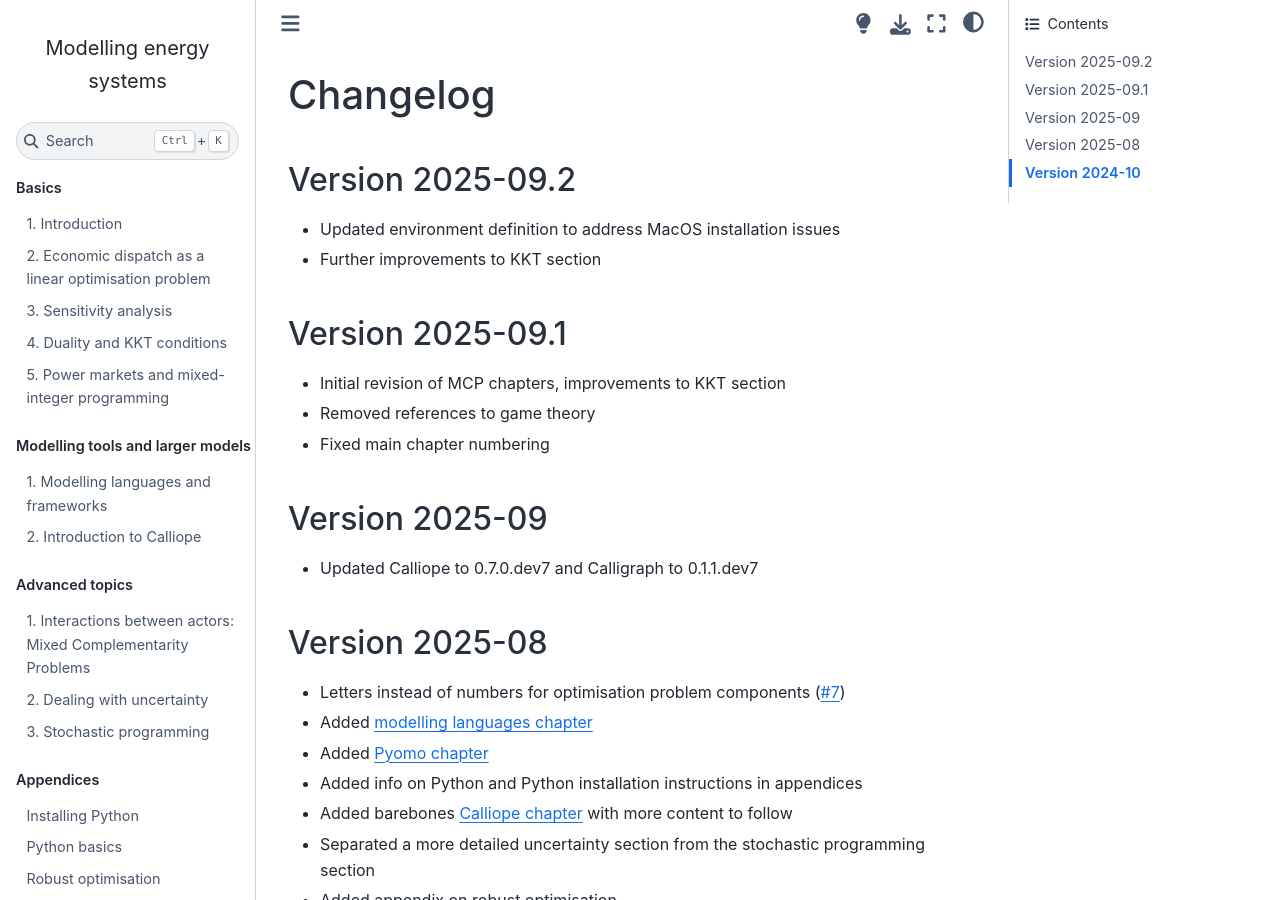
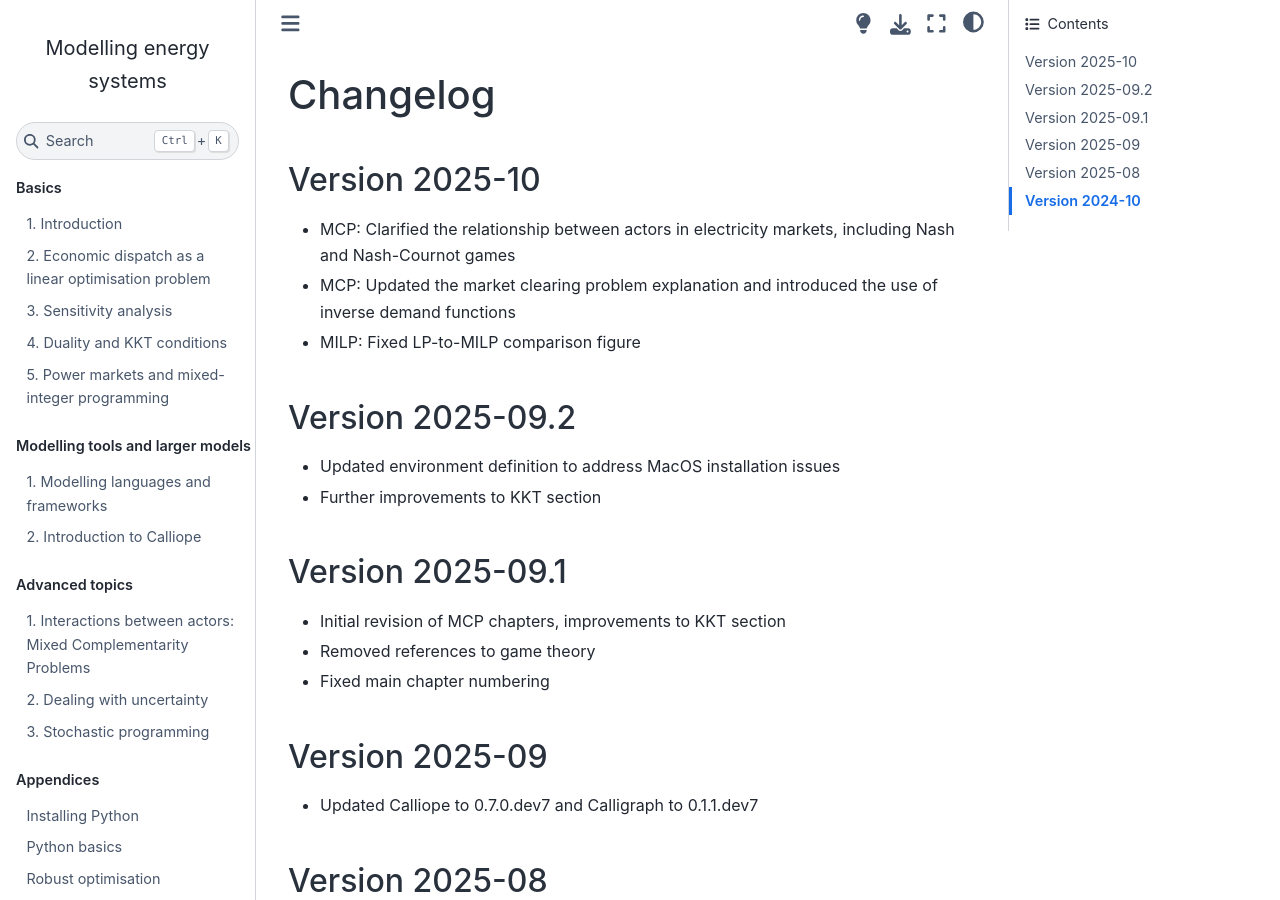
Before and after one commit to sjpfenninger/modelling-energy-systems, a Jupyter Book: the page built from changelog.md, in a window 1280 px wide and 900 px high. Built offline with Jupyter Book 1.0.4 settings and Sphinx 7.4.7 and the Sphinx Book theme 1.1.4, drawn with Linux system fonts in a browser that asks for light colours; pages that are not in the unit, such as notebooks, are missing from menus; comment, search, counter and statistics services are not loaded.

Commit message:
Fix to LP-MILP figure; Changelog updated

```diff
--- a/changelog.md
+++ b/changelog.md
@@ -3,6 +3,12 @@ title: Changelog
 ---
 
 # Changelog
+
+## Version 2025-10
+
+* MCP: Clarified the relationship between actors in electricity markets, including Nash and Nash-Cournot games
+* MCP: Updated the market clearing problem explanation and introduced the use of inverse demand functions
+* MILP: Fixed LP-to-MILP comparison figure
 
 ## Version 2025-09.2
 
```
Also changed, not shown: basics/markets-milp.md (+1 -1 lines), images/milp-solution.jpg.
